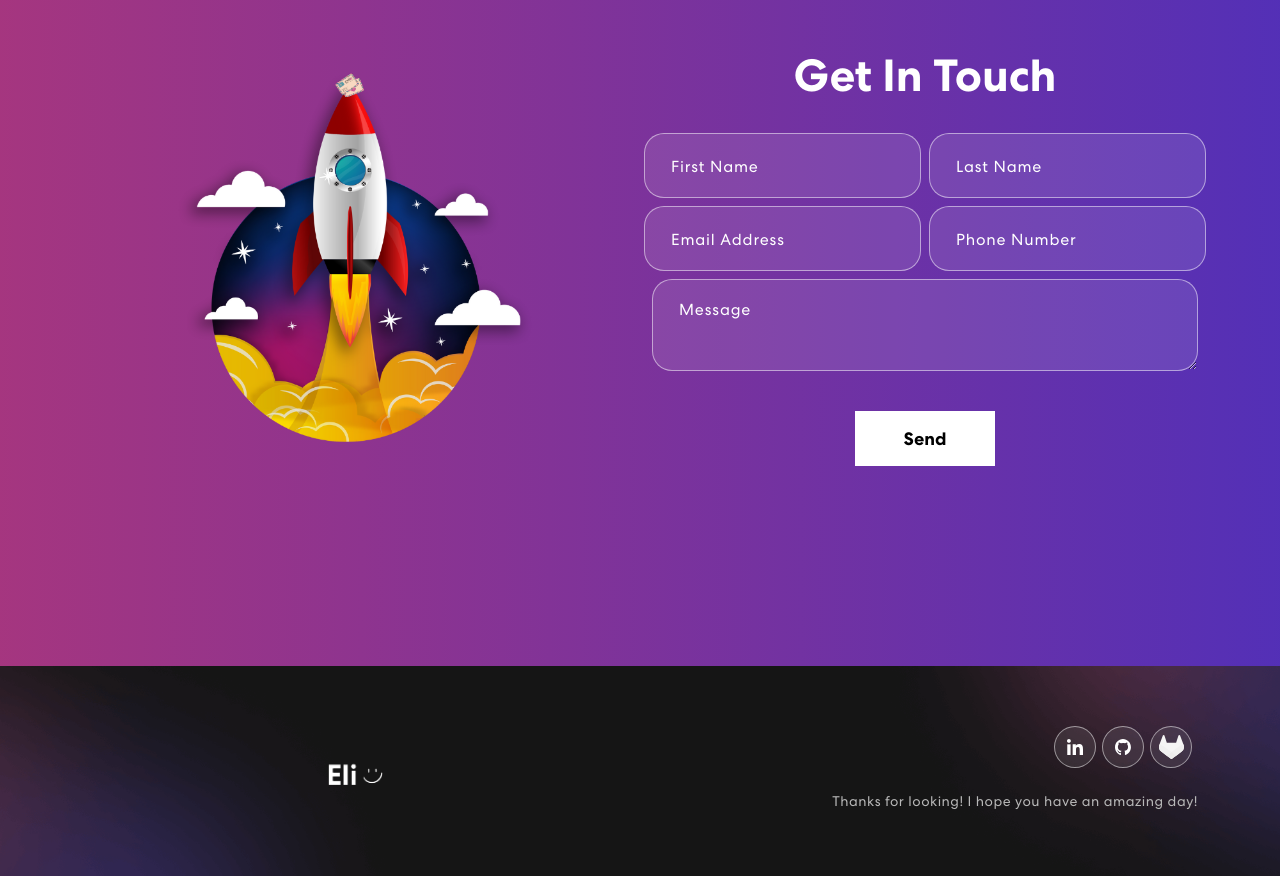
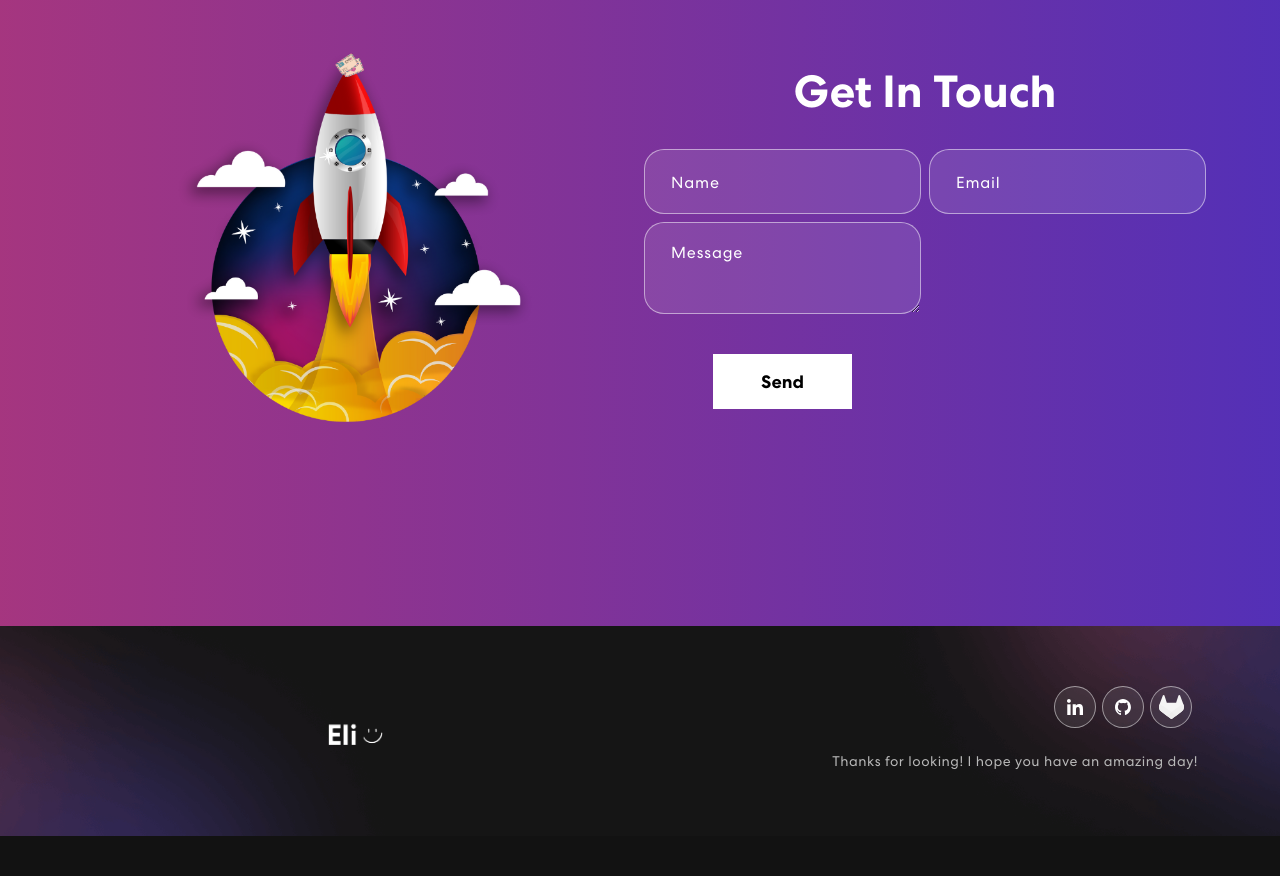
Before and after one commit to EliDoesStuff/EliDoesStuff.github.io, a React (Create React App) app: page / in a window 1280 px wide. Shown: the part 2060-2936 px from the top of the page. After the commit the page ends 2896 px from the top, so only its background shows below. Built offline with nearby package versions, Linux system fonts and the light colour scheme.

Commit message:
Testing new contact form

```diff
--- a/src/components/Contact.js
+++ b/src/components/Contact.js
@@ -1,43 +1,151 @@
+// import { useState } from "react";
+// import { Container, Row, Col } from "react-bootstrap";
+// import contactImg from "../assets/img/contact-img.png"
+
+// export const Contact = () => {
+//     const formInitialDetails = {
+//         firstName: '',
+//         lastName: '',
+//         email: '',
+//         phone: '',
+//         message: '',
+//     };
+//     const [formDetails, setFormDetails] = useState(formInitialDetails);
+//     const [buttonText, setButtonText] = useState('Send');
+//     const [status, setStatus] = useState({});
+
+//     const onFormUpdate = (category, value) => {
+//         setFormDetails({
+//             ...formDetails,
+//             [category]: value
+//         })
+//     };
+
+//     const handleSubmit = async (e) => {
+//         e.preventDefault();
+//         setButtonText('Sending...')
+//         let response = await fetch("http://localhost:5000/contact", {
+//             method: "POST",
+//             headers: {
+//                 "Content-Type": "Application/json;charset=utf-8",
+//             },
+//             body: JSON.stringify(formDetails),
+//         });
+//         setButtonText("Send");
+//         let result = response.json();
+//         setFormDetails(formInitialDetails);
+//         if (result.code === 200) {
+//             setStatus({ success: true, message: "Message Sent"});
+//         } else {
+//             setStatus({ success: false, message: "Something went wrong, please try again later."});
+//         }
+//     };
+
+//     return (
+//         <section className="contact" id="connect">
+//             <Container>
+//                 <Row className="align-items-center">
+//                     <Col md={6}>
+//                         <img src={contactImg} alt="Contact Us"/>
+//                     </Col>
+//                     <Col md={6}>
+//                         <h2>Get In Touch</h2>
+//                         <form onSubmit={handleSubmit}>
+//                             <Row>
+//                                 <Col sm={6} className="px-1">
+//                                     <input type="text" value={formDetails.firstName} placeholder="First Name" onChange={(e) => onFormUpdate('firstName', e.target.value)} />
+//                                 </Col>
+//                                 <Col sm={6} className="px-1">
+//                                     <input type="text" value={formDetails.lastName} placeholder="Last Name" onChange={(e) => onFormUpdate('lastName', e.target.value)} />
+//                                 </Col>
+//                                 <Col sm={6} className="px-1">
+//                                     <input type="email" value={formDetails.email} placeholder="Email Address" onChange={(e) => onFormUpdate('email', e.target.value)} />
+//                                 </Col>
+//                                 <Col sm={6} className="px-1">
+//                                     <input type="tel" value={formDetails.phone} placeholder="Phone Number" onChange={(e) => onFormUpdate('phone', e.target.value)} />
+//                                 </Col>
+//                                 <Col>
+//                                     <textarea row="6" value={formDetails.message} placeholder="Message" onChange={(e) => onFormUpdate('message', e.target.value)}></textarea>
+//                                     <button type="submit"><span>{buttonText}</span></button>
+//                                 </Col>
+//                                 {
+//                                     status.message &&
+//                                     <Col>
+//                                         <p className={status.success === false ? "danger" : "success"}>{status.message}</p>
+//                                     </Col>
+//                                 }
+//                             </Row>
+//                         </form>
+//                     </Col>
+//                 </Row>
+//             </Container>
+//         </section>
+//     );
+// }
+
 import { useState } from "react";
 import { Container, Row, Col } from "react-bootstrap";
 import contactImg from "../assets/img/contact-img.png"
 
 export const Contact = () => {
-    const formInitialDetails = {
-        firstName: '',
-        lastName: '',
+    const [formState, setFormState] = useState({
+      name: '',
       email: '',
-        phone: '',
-        message: '',
-    };
-    const [formDetails, setFormDetails] = useState(formInitialDetails);
+      message: ''
+    });
+
+    const [errorMessage, setErrorMessage] = useState(null);
     const [buttonText, setButtonText] = useState('Send');
     const [status, setStatus] = useState({});
 
-    const onFormUpdate = (category, value) => {
-        setFormDetails({
-            ...formDetails,
-            [category]: value
-        })
+    const handleInputChange = (event) => {
+      setFormState({
+        ...formState,
+        [event.target.name]: event.target.value
+      });
     };
 
-    const handleSubmit = async (e) => {
-        e.preventDefault();
+    const validateEmail = (email) => {
+      const re = /^[\w-]+(\.[\w-]+)*@([\w-]+\.)+[a-zA-Z]{2,7}$/;
+      return re.test(email);
+    };
+
+    const handleSubmit = (event) => {
+      event.preventDefault();
+      if (!formState.name || !formState.email || !formState.message) {
+        setErrorMessage("All fields must be filled out.");
+      } else if (!validateEmail(formState.email)) {
+        setErrorMessage("Invalid email format.");
+      } else {
+        setErrorMessage(null);
         setButtonText('Sending...')
-        let response = await fetch("http://localhost:5000/contact", {
-            method: "POST",
+        const formspreeEndpoint = process.env.REACT_APP_FORMSPREE_ENDPOINT;
+
+        fetch(formspreeEndpoint, {
+          method: 'POST',
           headers: {
-                "Content-Type": "Application/json;charset=utf-8",
+            'Content-Type': 'application/json',
           },
-            body: JSON.stringify(formDetails),
+          body: JSON.stringify(formState),
+        })
+        .then(response => response.json())
+        .then(data => {
+          if (data.ok) {
+            setFormState({
+              name: '',
+              email: '',
+              message: ''
             });
             setButtonText("Send");
-        let result = response.json();
-        setFormDetails(formInitialDetails);
-        if (result.code === 200) {
             setStatus({ success: true, message: "Message Sent"});
           } else {
             setStatus({ success: false, message: "Something went wrong, please try again later."});
+          }
+        })
+        .catch((error) => {
+          setErrorMessage("An error occurred.");
+          console.error('Error:', error);
+        })
       }
     };
 
@@ -53,19 +161,33 @@ export const Contact = () => {
                     <form onSubmit={handleSubmit}>
                         <Row>
                             <Col sm={6} className="px-1">
-                                    <input type="text" value={formDetails.firstName} placeholder="First Name" onChange={(e) => onFormUpdate('firstName', e.target.value)} />
+                                <input
+                                className='form-input form-control'
+                                type='text'
+                                name='name'
+                                placeholder='Name'
+                                value={formState.name}
+                                onChange={handleInputChange}
+                                />
                             </Col>
                             <Col sm={6} className="px-1">
-                                    <input type="text" value={formDetails.lastName} placeholder="Last Name" onChange={(e) => onFormUpdate('lastName', e.target.value)} />
+                                <input
+                                className='form-input form-control'
+                                type='email'
+                                name='email'
+                                placeholder='Email'
+                                value={formState.email}
+                                onChange={handleInputChange}
+                                />
                             </Col>
                             <Col sm={6} className="px-1">
-                                    <input type="email" value={formDetails.email} placeholder="Email Address" onChange={(e) => onFormUpdate('email', e.target.value)} />
-                                </Col>
-                                <Col sm={6} className="px-1">
-                                    <input type="tel" value={formDetails.phone} placeholder="Phone Number" onChange={(e) => onFormUpdate('phone', e.target.value)} />
-                                </Col>
-                                <Col>
-                                    <textarea row="6" value={formDetails.message} placeholder="Message" onChange={(e) => onFormUpdate('message', e.target.value)}></textarea>
+                                <textarea
+                                    className='form-input text-input'
+                                    name='message'
+                                    placeholder='Message'
+                                    value={formState.message}
+                                    onChange={handleInputChange}
+                                />
                                 <button type="submit"><span>{buttonText}</span></button>
                             </Col>
                             {
```
Also changed, not shown: server.js (deleted, +0 -52 lines). Lines whose indentation alone changed are shown as unchanged.
